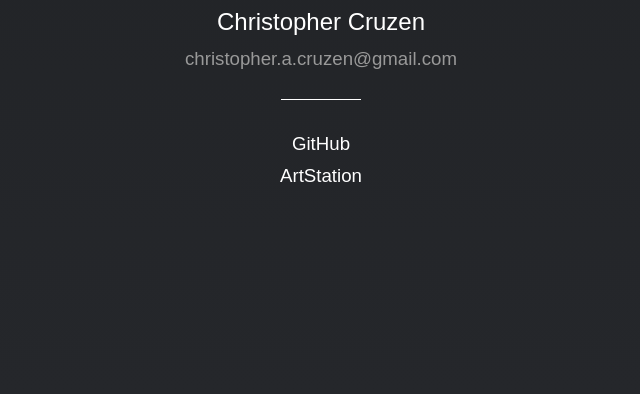
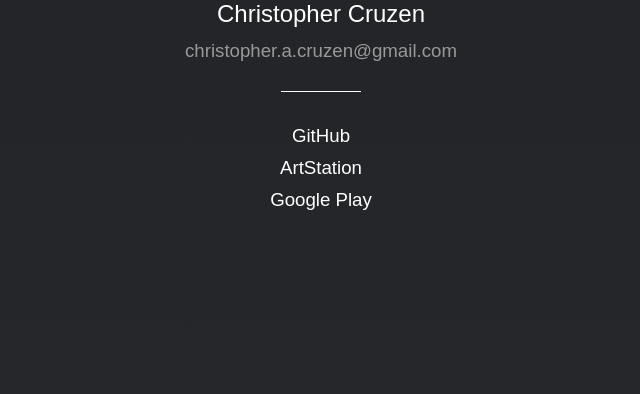
Before and after one commit to Xephorium/Xephorium.github.io, a plain HTML site: page index.html in a window 1280 px wide. Shown: the part 406-800 px from the top of the page, without its empty margins (319-959 px from the left). Drawn offline with Linux system fonts and the light colour scheme.

Commit message:
Add Google Play Link

```diff
--- a/index.css
+++ b/index.css
@@ -12,7 +12,7 @@
 	width: 100%;
 	text-align:center;
 	position: absolute;
-	top: 30%;
+	top: 29%;
 	display: block;
 }
 
--- a/index.html
+++ b/index.html
@@ -15,6 +15,7 @@
 					<li><img id="divider" class="no-select" src="res/divider.png" alt="Divider" ></li>
 					<li><div class="link"><a href="https://github.com/Xephorium">GitHub</a></div></li>
 					<li><div class="link"><a href="https://www.artstation.com/xephorium">ArtStation</a></div></li>
+					<li><div class="link"><a href="https://play.google.com/store/apps/developer?id=Xephorium">Google Play</a></div></li>
 					</li>
 				</ul>
 			</div>
```
